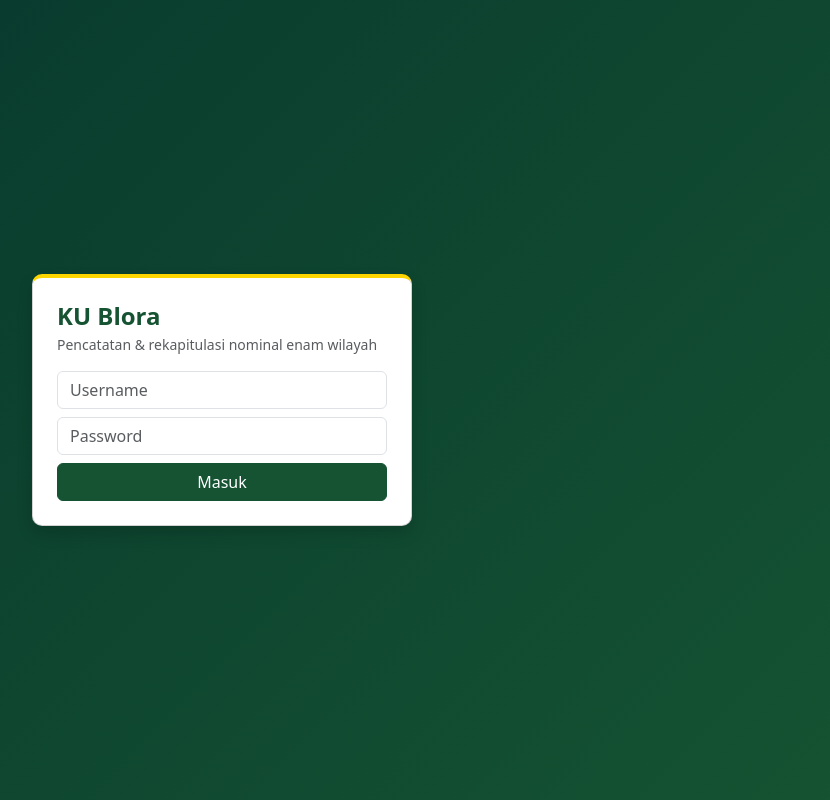
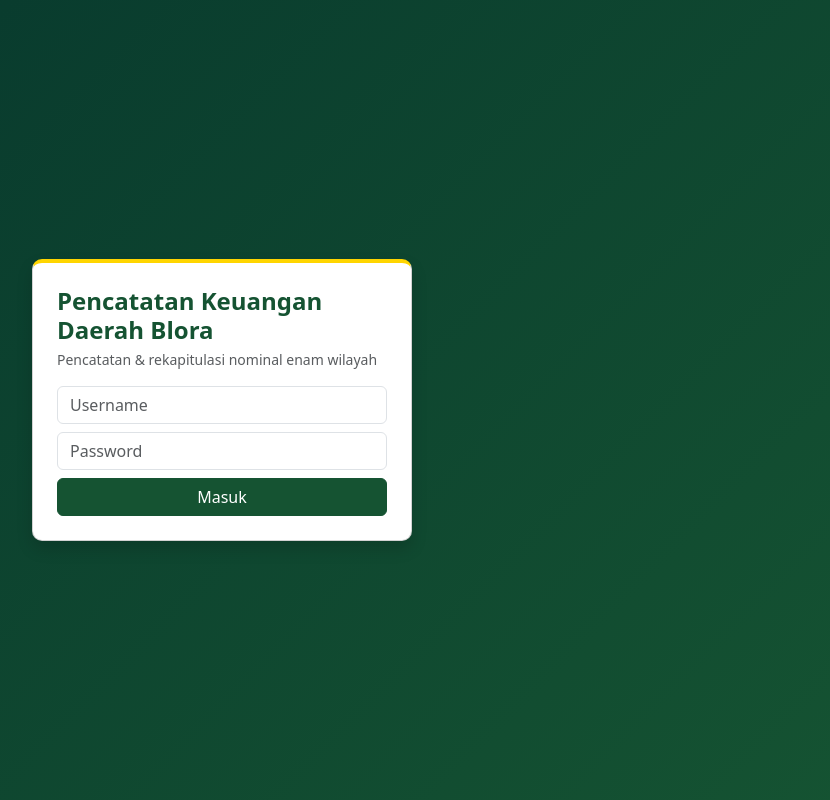
Before and after one commit to kublora/pencatatan-keuangan, a plain HTML site: page index.html in a window 1280 px wide. Shown: the whole page, without its empty margins (418-1248 px from the left). Drawn offline with nearby package versions, Linux system fonts and the light colour scheme.

Commit message:
Update index.html

```diff
--- a/index.html
+++ b/index.html
@@ -3,7 +3,7 @@
 <head>
 <meta charset="utf-8">
 <meta name="viewport" content="width=device-width, initial-scale=1">
-<title>KU Blora — Pencatatan Keuangan Desa</title>
+<title>Pencatatan Keuangan Daerah Blora</title>
 <link href="https://cdn.jsdelivr.net/npm/bootstrap@5.3.3/dist/css/bootstrap.min.css" rel="stylesheet">
 <link href="style.css" rel="stylesheet">
 </head>
@@ -14,7 +14,7 @@
 <section id="login" class="d-none">
   <form id="loginForm" class="card shadow login-card">
     <div class="card-body p-4">
-      <h4 class="fw-bold brand-title mb-1">KU Blora</h4>
+      <h4 class="fw-bold brand-title mb-1">Pencatatan Keuangan Daerah Blora</h4>
       <p class="text-muted small mb-3">Pencatatan &amp; rekapitulasi nominal enam wilayah</p>
       <input id="lu" class="form-control mb-2" placeholder="Username" autocomplete="username" required>
       <input id="lp" type="password" class="form-control mb-2" placeholder="Password" autocomplete="current-password" required>
```
